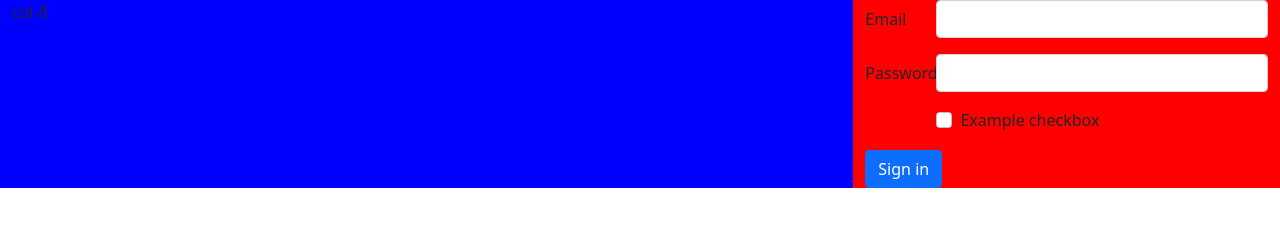
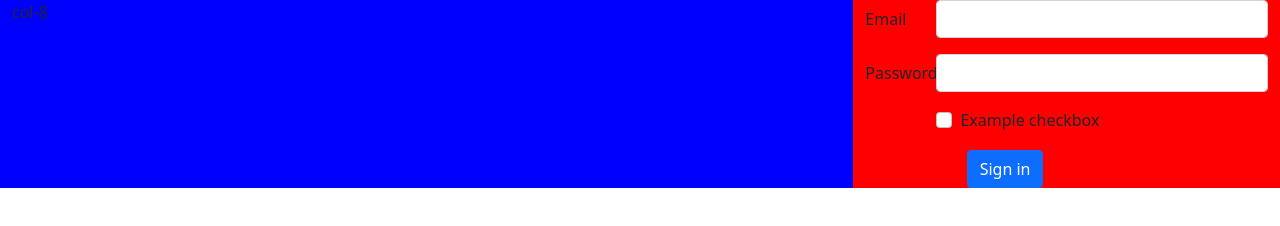
Before and after one commit to monzeromer-lab/clinic-app-semester-project, an Electron app: page front/index.html in a window 1280 px wide. Drawn offline with Linux system fonts and the light colour scheme.

Commit message:
set the width again Lol

```diff
--- a/front/index.html
+++ b/front/index.html
@@ -41,7 +41,7 @@
                 </div>
               </div>
             </div>
-            <div class="mx-auto">
+            <div class="mx-auto" style="width: 200px;">
               <button type="submit" class="btn btn-primary">Sign in</button>
             </div>
           </form>
```
